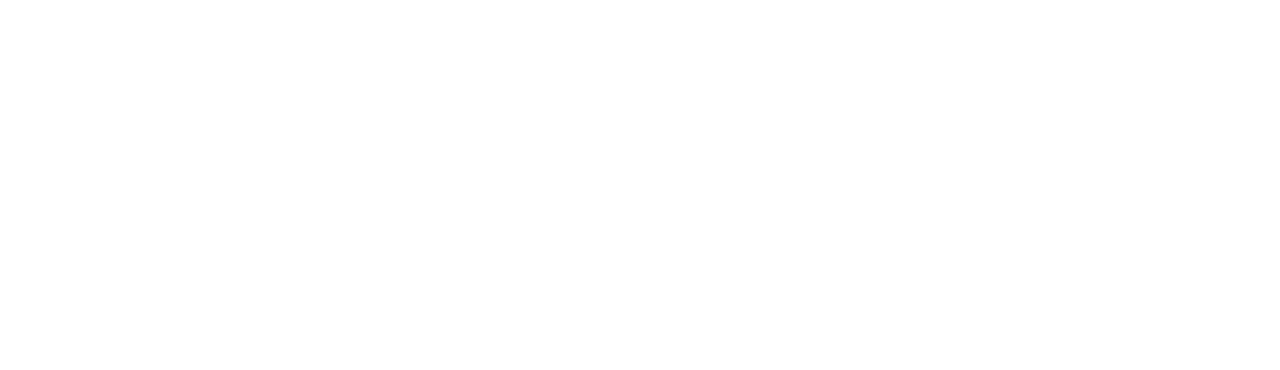
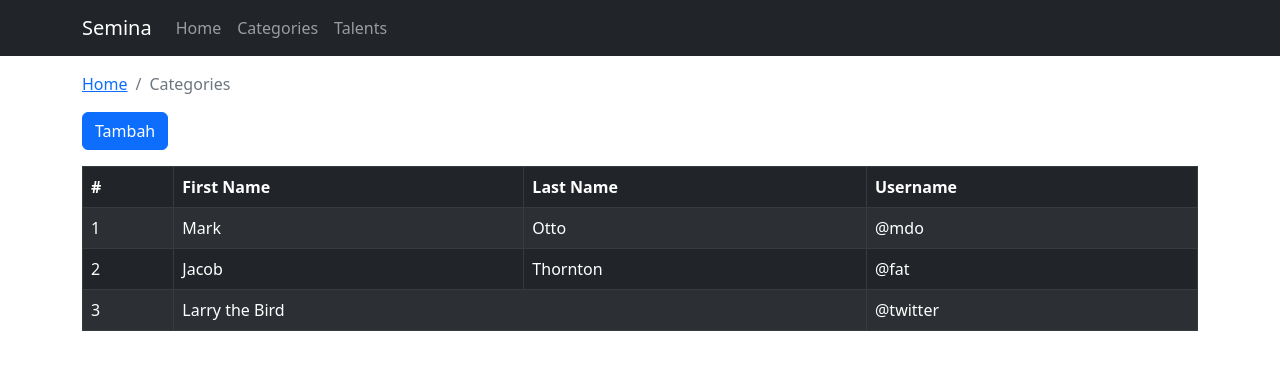
Before and after one commit to gemmadwi-mg/client-semina, a React (Create React App) app: page /categories in a window 1280 px wide. Before the commit this address had no page. Shown: the top 370 px of the page. Built offline with nearby package versions, Linux system fonts and the light colour scheme.

Commit message:
breadcrumbs component

```diff
--- a/src/App.js
+++ b/src/App.js
@@ -5,6 +5,7 @@
   Route
 } from "react-router-dom";
 import './App.css';
+import PageCategories from "./pages/categories";
 import PageDashboard from "./pages/dashboard";
 import PageSignIn from "./pages/signin";
 
@@ -15,6 +16,7 @@
       <Routes>
         <Route path="/" element={<PageDashboard />} />
         <Route path="/signin" element={<PageSignIn />} />
+        <Route path="/categories" element={<PageCategories />} />
 
       </Routes>
     </BrowserRouter>
--- /dev/null
+++ b/src/components/Breadcrumb/index.js
@@ -0,0 +1,21 @@
+import React from 'react';
+import { Breadcrumb } from 'react-bootstrap';
+import { useNavigate } from 'react-router-dom';
+
+function SBreadCrumb({ textSecound, textThird, urlSecound }) {
+  const navigate = useNavigate();
+  return (
+    <Breadcrumb className='my-2'>
+      <Breadcrumb.Item onClick={() => navigate('/')}>Home</Breadcrumb.Item>
+      {!textThird && <Breadcrumb.Item active>{textSecound}</Breadcrumb.Item>}
+      {textThird && (
+        <Breadcrumb.Item onClick={() => navigate(urlSecound)}>
+          {textSecound}
+        </Breadcrumb.Item>
+      )}
+      {textThird && <Breadcrumb.Item active>{textThird}</Breadcrumb.Item>}
+    </Breadcrumb>
+  );
+}
+
+export default SBreadCrumb;
--- a/src/pages/categories/index.js
+++ b/src/pages/categories/index.js
@@ -0,0 +1,59 @@
+import React from 'react'
+import { Navigate } from 'react-router-dom';
+import { Container, Nav, Navbar, Breadcrumb, Table } from 'react-bootstrap';
+import SButton from '../../components/Button';
+import SBreadCrumb from '../../components/Breadcrumb';
+
+export default function PageCategories() {
+  const token = localStorage.getItem('token');
+  // if (!token) return <Navigate to='/signin' replace={true} />
+  return (
+    <>
+      <Navbar bg="dark" variant="dark">
+        <Container>
+          <Navbar.Brand href="#home">Semina</Navbar.Brand>
+          <Nav className="me-auto">
+            <Nav.Link href="#home">Home</Nav.Link>
+            <Nav.Link href="#features">Categories</Nav.Link>
+            <Nav.Link href="#pricing">Talents</Nav.Link>
+          </Nav>
+        </Container>
+      </Navbar>
+      <Container className='mt-3'>
+
+        <SBreadCrumb textSecound='Categories'/>
+        <SButton>Tambah</SButton>
+
+        <Table className='mt-3' striped bordered hover variant="dark">
+          <thead>
+            <tr>
+              <th>#</th>
+              <th>First Name</th>
+              <th>Last Name</th>
+              <th>Username</th>
+            </tr>
+          </thead>
+          <tbody>
+            <tr>
+              <td>1</td>
+              <td>Mark</td>
+              <td>Otto</td>
+              <td>@mdo</td>
+            </tr>
+            <tr>
+              <td>2</td>
+              <td>Jacob</td>
+              <td>Thornton</td>
+              <td>@fat</td>
+            </tr>
+            <tr>
+              <td>3</td>
+              <td colSpan={2}>Larry the Bird</td>
+              <td>@twitter</td>
+            </tr>
+          </tbody>
+        </Table>
+      </Container>
+    </>
+  )
+}
--- a/src/pages/dashboard/index.js
+++ b/src/pages/dashboard/index.js
@@ -1,11 +1,59 @@
 import React from 'react'
 import { Navigate } from 'react-router-dom';
-
+import { Container, Nav, Navbar, Breadcrumb, Table } from 'react-bootstrap';
+import SButton from '../../components/Button';
+import SBreadCrumb from '../../components/Breadcrumb';
 
 export default function PageDashboard() {
-    const token = localStorage.getItem('token');
-    if(!token) return <Navigate to='/signin' replace={true}/>
+  const token = localStorage.getItem('token');
+  // if (!token) return <Navigate to='/signin' replace={true} />
   return (
-    <div>Dashboard</div>
+    <>
+      <Navbar bg="dark" variant="dark">
+        <Container>
+          <Navbar.Brand href="#home">Semina</Navbar.Brand>
+          <Nav className="me-auto">
+            <Nav.Link href="#home">Home</Nav.Link>
+            <Nav.Link href="#features">Categories</Nav.Link>
+            <Nav.Link href="#pricing">Talents</Nav.Link>
+          </Nav>
+        </Container>
+      </Navbar>
+      <Container className='mt-3'>
+
+        <SBreadCrumb />
+        <SButton>Tambah</SButton>
+
+        <Table className='mt-3' striped bordered hover variant="dark">
+          <thead>
+            <tr>
+              <th>#</th>
+              <th>First Name</th>
+              <th>Last Name</th>
+              <th>Username</th>
+            </tr>
+          </thead>
+          <tbody>
+            <tr>
+              <td>1</td>
+              <td>Mark</td>
+              <td>Otto</td>
+              <td>@mdo</td>
+            </tr>
+            <tr>
+              <td>2</td>
+              <td>Jacob</td>
+              <td>Thornton</td>
+              <td>@fat</td>
+            </tr>
+            <tr>
+              <td>3</td>
+              <td colSpan={2}>Larry the Bird</td>
+              <td>@twitter</td>
+            </tr>
+          </tbody>
+        </Table>
+      </Container>
+    </>
   )
 }
```
Also changed, not shown: src/routes/index.js (added).
